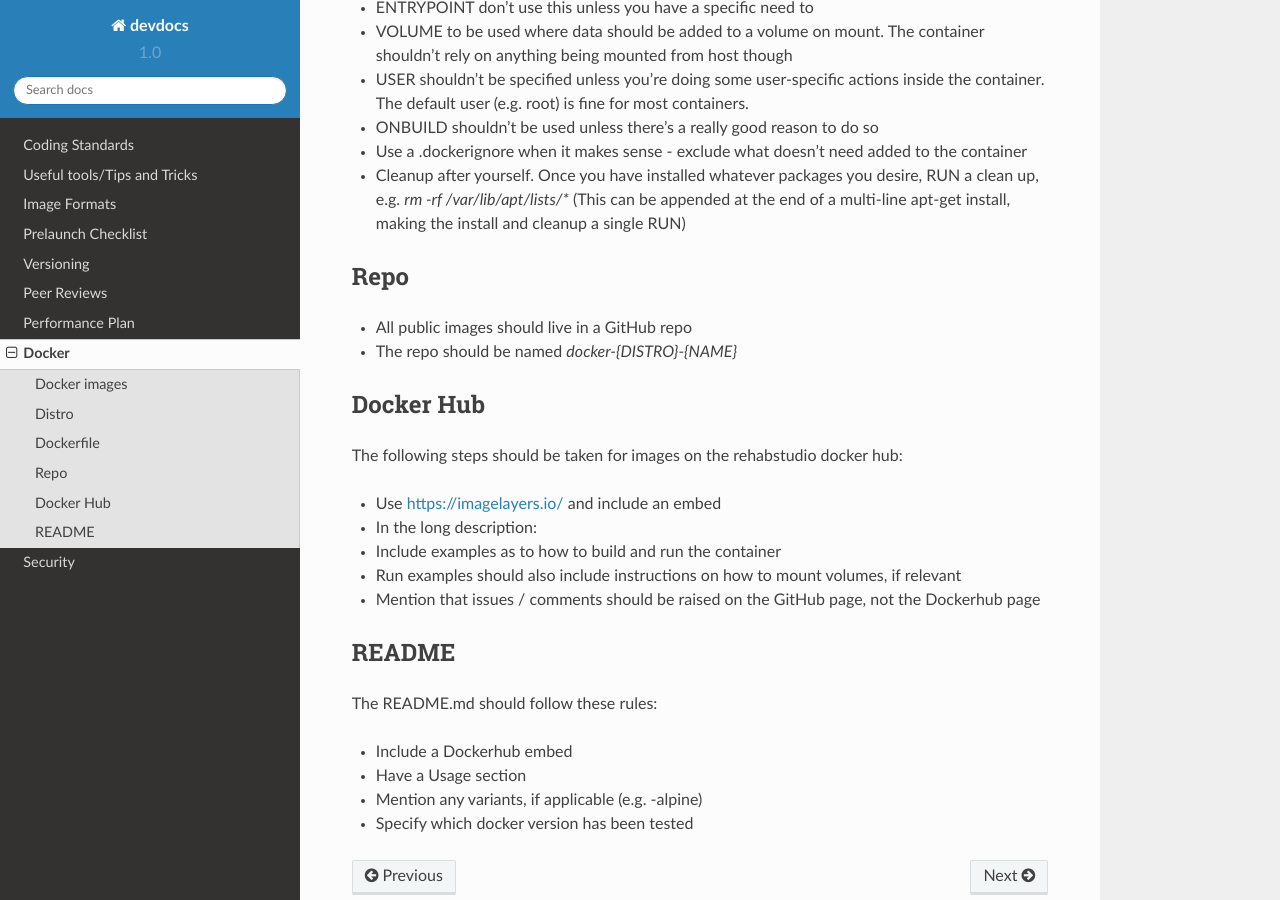
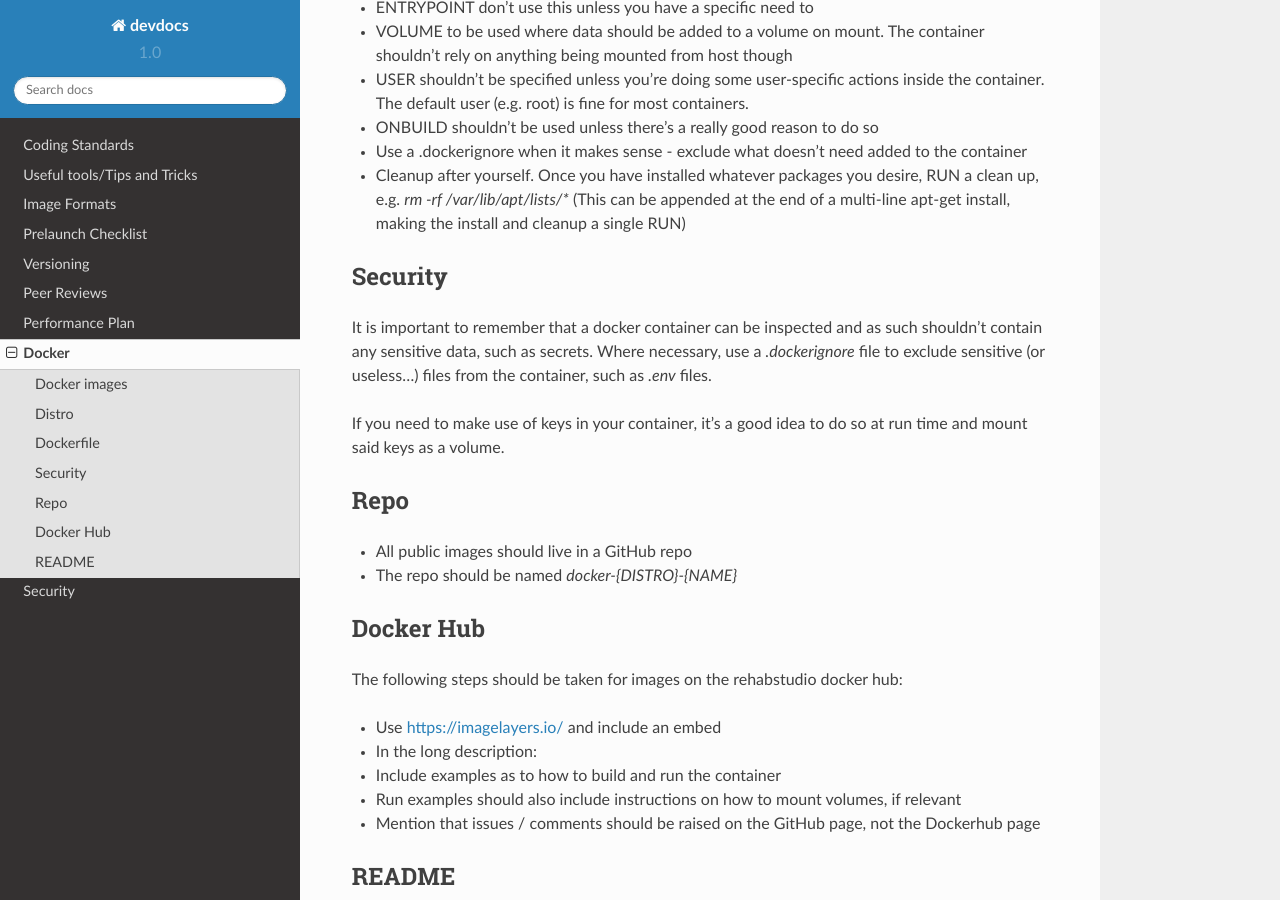
Before and after one commit to rehabstudio/devdocs, a Sphinx documentation site: the page built from source/docker.rst, in a window 1280 px wide and 900 px high, scrolled down 981 px. Built offline with Sphinx 7.4.7 and the Read the Docs theme 2.0.0, drawn with Linux system fonts in a browser that asks for light colours; formulas are drawn with MathJax 3.

Commit message:
Added security block, per @grieve's suggestions

```diff
--- a/source/docker.rst
+++ b/source/docker.rst
@@ -39,8 +39,8 @@ Dockerfile
 .. code-block:: bash
 
         RUN apt-get install -y curl \
-	wget \
-	perl
+	        wget \
+	        perl
 
 * CMD should be in the format :code:`CMD [“exec”, “param1”, “param2”]`, not :code:`CMD exec param1 param2`
 * ENTRYPOINT don’t use this unless you have a specific need to
@@ -49,6 +49,14 @@ Dockerfile
 * ONBUILD shouldn’t be used unless there’s a really good reason to do so
 * Use a .dockerignore when it makes sense - exclude what doesn’t need added to the container
 * Cleanup after yourself. Once you have installed whatever packages you desire, RUN a clean up, e.g. `rm -rf /var/lib/apt/lists/*` (This can be appended at the end of a multi-line apt-get install, making the install and cleanup a single RUN)
+
+********
+Security
+********
+
+It is important to remember that a docker container can be inspected and as such shouldn't contain any sensitive data, such as secrets. Where necessary, use a `.dockerignore` file to exclude sensitive (or useless...) files from the container, such as `.env` files.
+
+If you need to make use of keys in your container, it's a good idea to do so at run time and mount said keys as a volume.
 
 ******
 Repo
```
